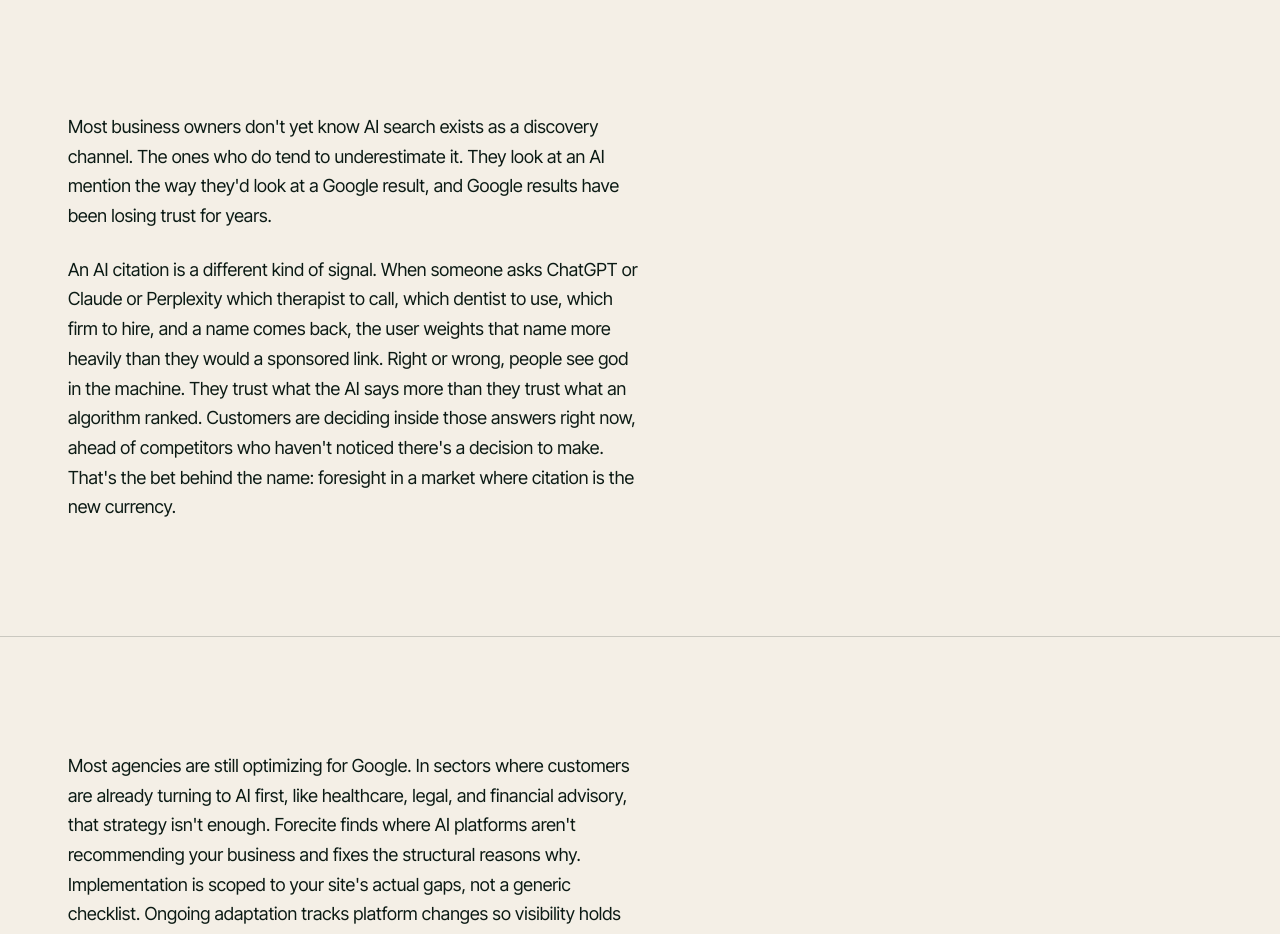
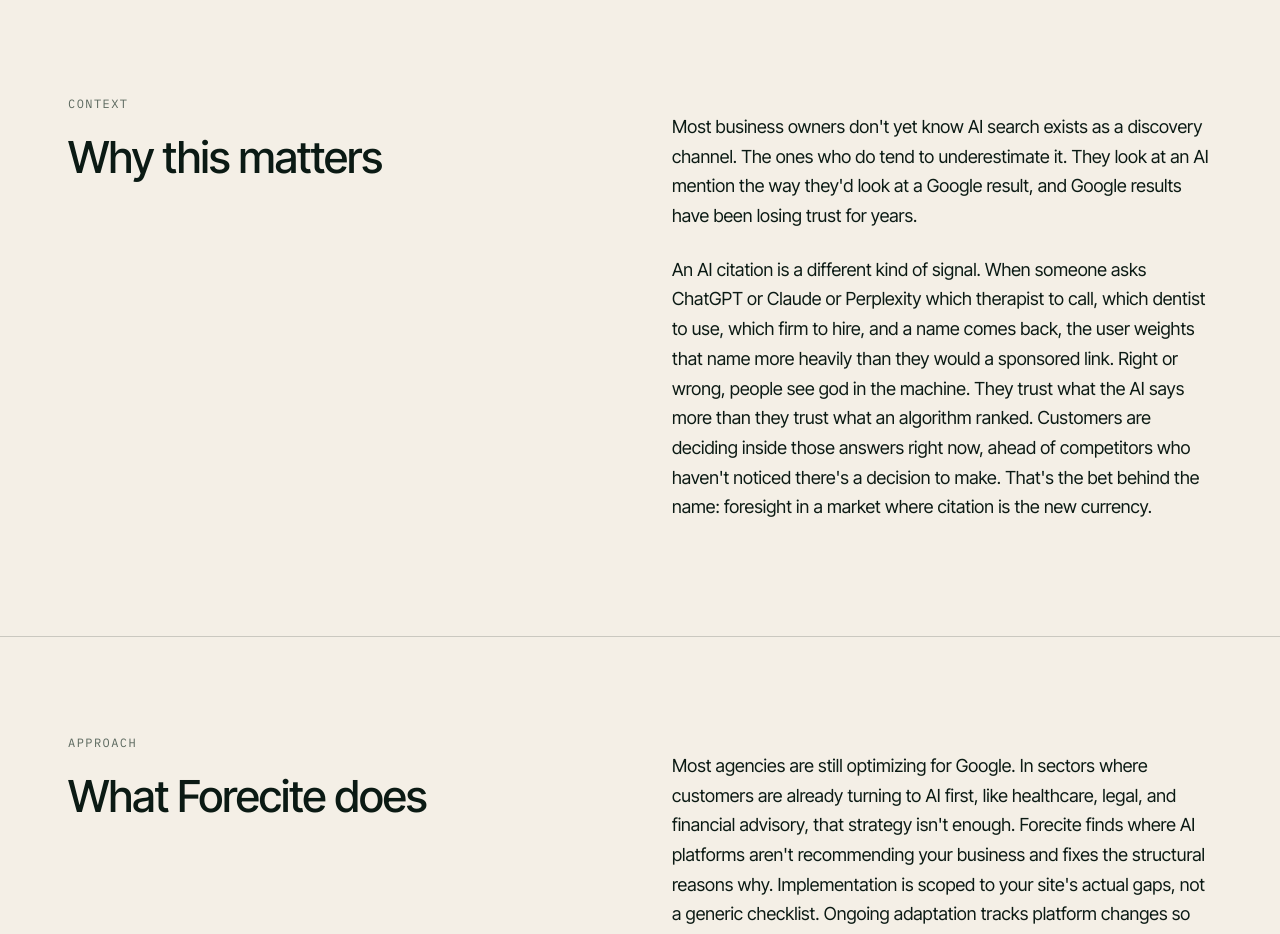
Before and after one commit to InvisibleJaguar90/forecite-site, a React (Vite) app: page /about in a window 1280 px wide. Shown: the part 714-1648 px from the top of the page. Built offline with nearby package versions, Linux system fonts and the light colour scheme.

Commit message:
About blocks 02+03: 1fr 1fr editorial layout (eyebrow + h2 left, prose right)

```diff
--- a/src/pages/About.jsx
+++ b/src/pages/About.jsx
@@ -33,13 +33,33 @@ export default function About() {
         </h1>
       </HeroBackground>
 
-      {/* Block 02 — Why this matters (bone band, top edge is the color cut from hero) */}
+      {/* Block 02 — Why this matters (bone band, top edge is the color cut from hero).
+          Two-col editorial layout: eyebrow + heading on the left, prose on the right.
+          Brings these bone-tier sections into the same structural pattern as every
+          other section on the site (FAQ 1fr 2fr, Block 04 1fr 1fr) — fixes the empty
+          right-side on the prior single-column treatment. */}
       <Section
         surface="bone"
         label="04 About — Why this matters"
         style={{ paddingTop: 96, paddingBottom: 96 }}
       >
-        <div style={{ maxWidth: '62ch' }}>
+        <div className="about-2col" style={{ display: 'grid', gridTemplateColumns: '1fr 1fr', gap: 64, alignItems: 'start' }}>
+          <div>
+            <Eyebrow>Context</Eyebrow>
+            <h2
+              style={{
+                fontSize: 'clamp(28px, 3.6vw, 44px)',
+                fontWeight: 500,
+                letterSpacing: '-0.02em',
+                lineHeight: 1.1,
+                margin: '20px 0 0',
+                maxWidth: '14ch',
+              }}
+            >
+              Why this matters
+            </h2>
+          </div>
+          <div>
             <p style={{ fontSize: 18, color: 'var(--fg-1)', lineHeight: 1.65, marginBottom: 24 }}>
               Most business owners don't yet know AI search exists as a discovery channel. The ones who do tend to underestimate it. They look at an AI mention the way they'd look at a Google result, and Google results have been losing trust for years.
             </p>
@@ -47,21 +67,41 @@ export default function About() {
               An AI citation is a different kind of signal. When someone asks ChatGPT or Claude or Perplexity which therapist to call, which dentist to use, which firm to hire, and a name comes back, the user weights that name more heavily than they would a sponsored link. Right or wrong, people see god in the machine. They trust what the AI says more than they trust what an algorithm ranked. Customers are deciding inside those answers right now, ahead of competitors who haven't noticed there's a decision to make. That's the bet behind the name: foresight in a market where citation is the new currency.
             </p>
           </div>
+        </div>
       </Section>
 
-      {/* Block 03 — What Forecite does (bone band continues; borderTop becomes a forest-on-bone divider via scope override) */}
+      {/* Block 03 — What Forecite does (bone band continues; borderTop becomes a
+          forest-on-bone divider via scope override). Same two-col editorial layout
+          as Block 02. */}
       <Section
         surface="bone"
         label="04 About — What Forecite does"
         style={{ paddingTop: 96, paddingBottom: 96, borderTop: '1px solid var(--border-bone-on-forest)' }}
       >
-        <div style={{ maxWidth: '62ch' }}>
+        <div className="about-2col" style={{ display: 'grid', gridTemplateColumns: '1fr 1fr', gap: 64, alignItems: 'start' }}>
+          <div>
+            <Eyebrow>Approach</Eyebrow>
+            <h2
+              style={{
+                fontSize: 'clamp(28px, 3.6vw, 44px)',
+                fontWeight: 500,
+                letterSpacing: '-0.02em',
+                lineHeight: 1.1,
+                margin: '20px 0 0',
+                maxWidth: '14ch',
+              }}
+            >
+              What Forecite does
+            </h2>
+          </div>
+          <div>
             <p style={{ fontSize: 18, color: 'var(--fg-1)', lineHeight: 1.65, marginBottom: 24 }}>
               Most agencies are still optimizing for Google. In sectors where customers are already turning to AI first, like healthcare, legal, and financial advisory, that strategy isn't enough. Forecite finds where AI platforms aren't recommending your business and fixes the structural reasons why. Implementation is scoped to your site's actual gaps, not a generic checklist. Ongoing adaptation tracks platform changes so visibility holds as the platforms shift.
             </p>
             <p style={{ fontSize: 18, color: 'var(--fg-1)', lineHeight: 1.65 }}>
               Hiring someone to do this work should mean not having to learn what llms.txt is.
             </p>
+          </div>
         </div>
       </Section>
 
```
Lines whose indentation alone changed are shown as unchanged.
